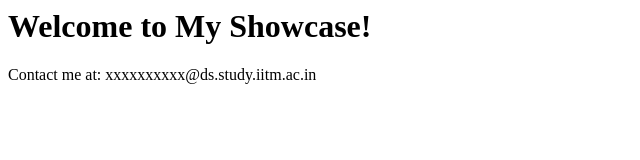
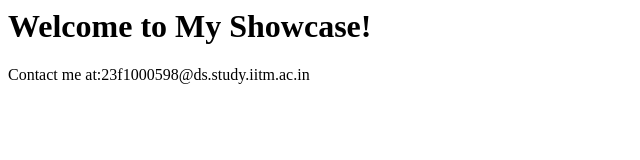
Before and after one commit to Mayank8IITM/TDS_W2_git, a plain HTML site: page index.html in a window 1280 px wide. Shown: the full height of the page, 0-640 px from the left. Drawn offline with Linux system fonts and the light colour scheme.

Commit message:
Update index.html

```diff
--- a/index.html
+++ b/index.html
@@ -4,6 +4,6 @@
 </head>
 <body>
   <h1>Welcome to My Showcase!</h1>
-  <p>Contact me at: <!--email_off-->xxxxxxxxxx@ds.study.iitm.ac.in<!--/email_off--></p>
+  <p>Contact me at:<!--email_off-->23f1000598@ds.study.iitm.ac.in<!--/email_off--></p>
 </body>
 </html>
```
